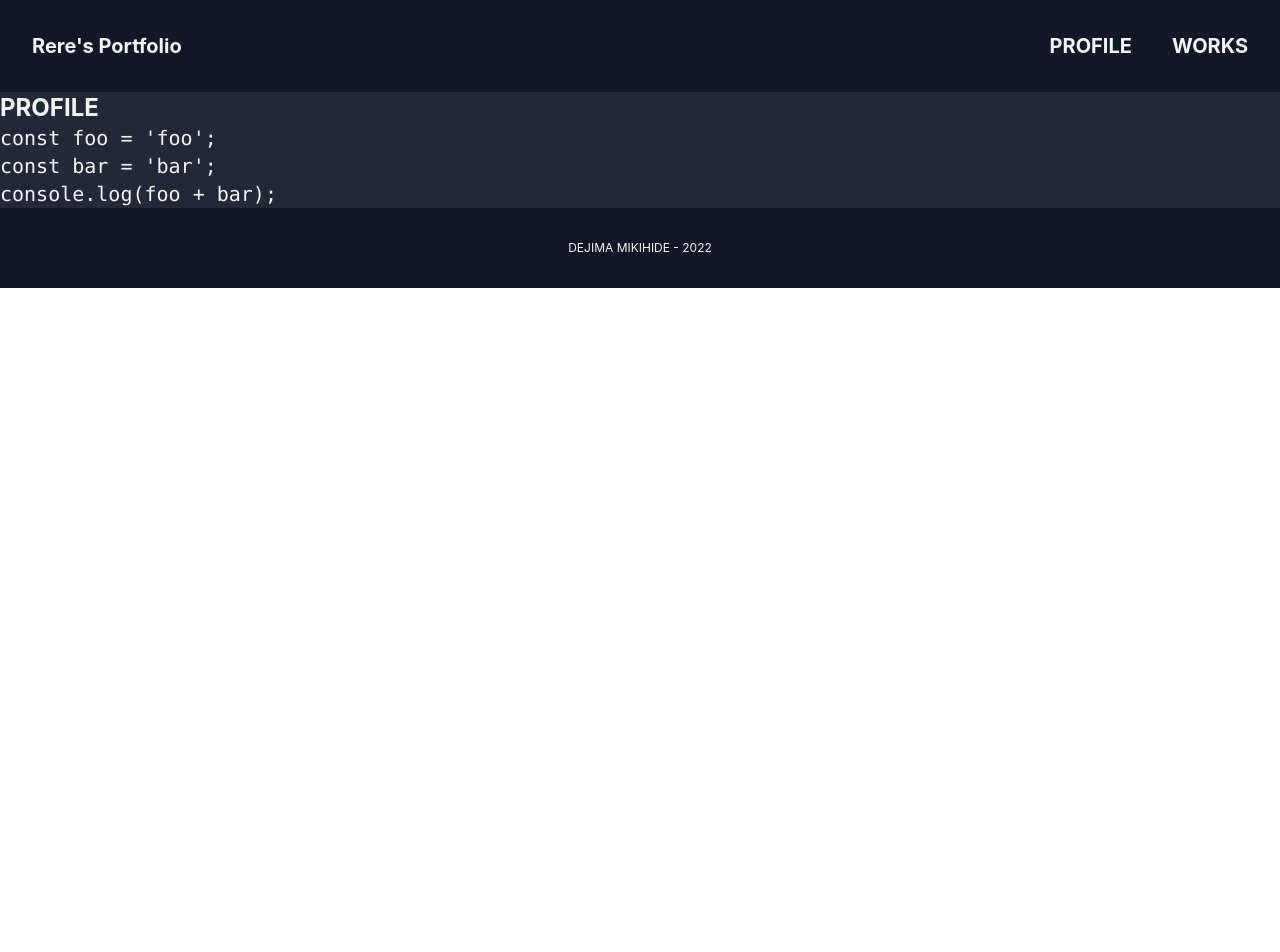
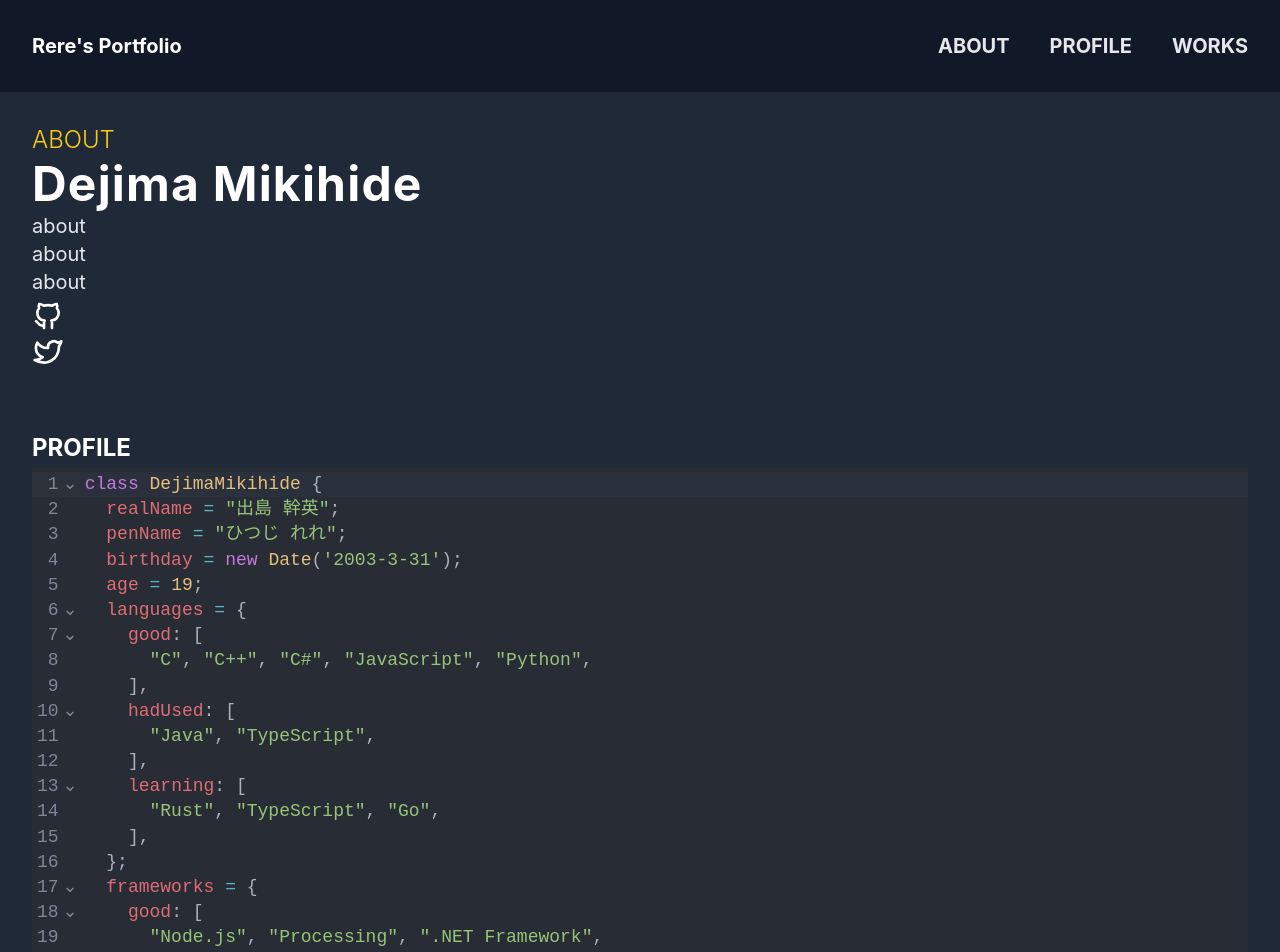
Before and after one commit to HitsujiRere/hitsujirere.github.io, a Next.js app: page / in a window 1280 px wide. Shown: the top 952 px of the page. Before the commit the page ends 800 px from the top, so only its background shows below. Built offline with nearby package versions, Linux system fonts and the light colour scheme.

Commit message:
Add react-codemirror

```diff
--- /dev/null
+++ b/components/About.tsx
@@ -0,0 +1,19 @@
+const About = () => {
+  return (
+    <div className="bg-gray-800 p-8">
+      <div className="mx-auto max-w-screen-xl space-y-1">
+        <h2 id="about" className="text-2xl font-light text-yellow-400">ABOUT</h2>
+        <p className="text-5xl tracking-wide font-bold text-white">Dejima Mikihide</p>
+        <div className="text-gray-200 text-xl">
+          <p>about</p>
+          <p>about</p>
+          <p>about</p>
+        </div>
+        <svg className="h-8 w-8 text-white" width="24" height="24" viewBox="0 0 24 24" strokeWidth="2" stroke="currentColor" fill="none" strokeLinecap="round" strokeLinejoin="round">  <path stroke="none" d="M0 0h24v24H0z"/>  <path d="M9 19c-4.286 1.35-4.286-2.55-6-3m12 5v-3.5c0-1 .099-1.405-.5-2 2.791-.3 5.5-1.366 5.5-6.04a4.567 4.567 0 0 0 -1.333 -3.21 4.192 4.192 0 00-.08-3.227s-1.05-.3-3.476 1.267a12.334 12.334 0 0 0 -6.222 0C6.462 2.723 5.413 3.023 5.413 3.023a4.192 4.192 0 0 0 -.08 3.227A4.566 4.566 0 004 9.486c0 4.64 2.709 5.68 5.5 6.014-.591.589-.56 1.183-.5 2V21" /></svg>
+        <svg className="h-8 w-8 text-white" width="24" height="24" viewBox="0 0 24 24" strokeWidth="2" stroke="currentColor" fill="none" strokeLinecap="round" strokeLinejoin="round">  <path stroke="none" d="M0 0h24v24H0z"/>  <path d="M22 4.01c-1 .49-1.98.689-3 .99-1.121-1.265-2.783-1.335-4.38-.737S11.977 6.323 12 8v1c-3.245.083-6.135-1.395-8-4 0 0-4.182 7.433 4 11-1.872 1.247-3.739 2.088-6 2 3.308 1.803 6.913 2.423 10.034 1.517 3.58-1.04 6.522-3.723 7.651-7.742a13.84 13.84 0 0 0 .497 -3.753C20.18 7.773 21.692 5.25 22 4.009z" /></svg>
+      </div>
+    </div>
+  );
+};
+
+export default About;
--- a/components/Code.tsx
+++ b/components/Code.tsx
@@ -1,12 +1,18 @@
-const Code = (props: {code: string, language: string}) => {
+import CodeMirror from '@uiw/react-codemirror';
+import { javascript } from '@codemirror/lang-javascript';
+
+import { EditorView } from "@codemirror/view"
+
+const Code = (props: {code: string}) => {
   return (
-    <div>
-      <pre>
-        <code className='text-xl text-gray-100'>
-          {props.code.trim()}
-        </code>
-      </pre>
-    </div>
+    <CodeMirror
+      value={props.code.trim()}
+      height='100%'
+      extensions={[javascript({ jsx: true, typescript: true })]}
+      theme='dark'
+      editable={false}
+      className='text-lg'
+    />
   );
 };
 
--- a/components/Footer.tsx
+++ b/components/Footer.tsx
@@ -1,7 +1,7 @@
 const Footer = () => {
   return (
     <header className="bg-gray-900 p-8 text-center">
-      <p className='text-xs text-gray-100'>DEJIMA MIKIHIDE - 2022</p>
+      <p className='text-xs text-gray-200'>DEJIMA MIKIHIDE - 2022</p>
     </header>
   );
 };
--- a/components/Header.tsx
+++ b/components/Header.tsx
@@ -4,19 +4,24 @@ const Header = () => {
   return (
     <header className="bg-gray-900 flex justify-between items-center p-8">
       <Link href='/'>
-        <a className='text-xl font-bold text-gray-100'>
+        <a className='text-xl font-bold text-white'>
           <h1>Rere{"'"}s Portfolio</h1>
         </a>
       </Link>
 
       <nav className='hidden md:flex gap-10'>
+        <Link href='/#about'>
+          <a className='text-xl font-bold text-gray-200'>
+            ABOUT
+          </a>
+        </Link>
         <Link href='/#profile'>
-          <a className='text-xl font-bold text-gray-100'>
+          <a className='text-xl font-bold text-gray-200'>
             PROFILE
           </a>
         </Link>
         <Link href='/#works'>
-          <a className='text-xl font-bold text-gray-100'>
+          <a className='text-xl font-bold text-gray-200'>
             WORKS
           </a>
         </Link>
--- a/components/Profile.tsx
+++ b/components/Profile.tsx
@@ -1,17 +1,96 @@
 import Code from './Code'
 
+const calcAge = (birthdate: Date) => {
+  const today = new Date();
+	const birthday = new Date(today.getFullYear(), birthdate.getMonth(), birthdate.getDate());
+	const age = today.getFullYear() - birthdate.getFullYear();
+	if (today >= birthday) {
+		return age;
+	} else {
+    return age - 1;
+  }
+}
+
+const birthday = new Date("2003-3-31");
+
+class DejimaMikihide {
+  realName = "出島 幹英";
+  penName = "ひつじ れれ";
+  birthday = new Date('2003-3-31');
+  age = 19;
+  languages = {
+    good: [
+      "C", "C++", "C#", "JavaScript", "Python",
+    ],
+    hadUsed: [
+      "Java", "TypeScript",
+    ],
+    learning: [
+      "Rust", "TypeScript", "Go",
+    ],
+  };
+  frameworks = {
+    good: [
+      "Node.js", "Processing", ".NET Framework",
+    ],
+    hadUsed: [
+      "Next.js",
+    ],
+  };
+  skills = {
+    competitiveProgramming: {
+      language: ["C++"],
+      AtCoder: {
+        user: "Deji",
+        highestRate: 1455,
+      }
+    }
+  };
+}
+
 const profile = `
-const foo = 'foo';
-const bar = 'bar';
-console.log(foo + bar);
+class DejimaMikihide {
+  realName = "出島 幹英";
+  penName = "ひつじ れれ";
+  birthday = new Date('2003-3-31');
+  age = 19;
+  languages = {
+    good: [
+      "C", "C++", "C#", "JavaScript", "Python",
+    ],
+    hadUsed: [
+      "Java", "TypeScript",
+    ],
+    learning: [
+      "Rust", "TypeScript", "Go",
+    ],
+  };
+  frameworks = {
+    good: [
+      "Node.js", "Processing", ".NET Framework",
+    ],
+    hadUsed: [
+      "Next.js",
+    ],
+  };
+  skills = {
+    competitiveProgramming: {
+      language: ["C++"],
+      AtCoder: {
+        user: "Deji",
+        highestRate: 1455,
+      }
+    }
+  };
+}
 `;
 
 const Profile = () => {
   return (
-    <div className='bg-gray-800'>
-      <div className='mx-auto max-w-screen-xl'>
-        <h1 className='text-2xl font-bold text-gray-100'>PROFILE</h1>
-        <Code code={profile} language='javascript' />
+    <div className='bg-gray-800 p-8'>
+      <div className='mx-auto max-w-screen-xl space-y-1'>
+        <h2 id="profile" className='text-2xl font-bold text-white'>PROFILE</h2>
+        <Code code={profile}/>
       </div>
     </div>
   );
--- /dev/null
+++ b/components/Works.tsx
@@ -0,0 +1,12 @@
+const Works = () => {
+  return (
+    <div className='bg-gray-800 p-8'>
+      <div className='mx-auto max-w-screen-xl space-y-1'>
+        <h2 id="works" className='text-2xl font-bold text-white'>WORKS</h2>
+        <p>works!!</p>
+      </div>
+    </div>
+  );
+};
+
+export default Works;
--- a/package.json
+++ b/package.json
@@ -9,6 +9,8 @@
     "lint": "next lint"
   },
   "dependencies": {
+    "@codemirror/lang-javascript": "^0.19.7",
+    "@uiw/react-codemirror": "^4.5.3",
     "next": "12.1.4",
     "react": "18.0.0",
     "react-dom": "18.0.0"
--- a/pages/index.tsx
+++ b/pages/index.tsx
@@ -1,7 +1,9 @@
 import type { NextPage } from 'next'
 import Head from 'next/head'
 import Header from '../components/Header'
+import About from '../components/About'
 import Profile from '../components/Profile'
+import Works from '../components/Works'
 import Footer from '../components/Footer'
 
 const Home: NextPage = () => {
@@ -16,7 +18,11 @@ const Home: NextPage = () => {
       <Header />
 
       <main>
+        <About />
+
         <Profile />
+
+        <Works />
       </main>
 
       <Footer />
--- a/styles/globals.css
+++ b/styles/globals.css
@@ -8,6 +8,8 @@ body {
   margin: 0;
   font-family: -apple-system, BlinkMacSystemFont, Segoe UI, Roboto, Oxygen,
     Ubuntu, Cantarell, Fira Sans, Droid Sans, Helvetica Neue, sans-serif;
+
+  @apply hide-scrollbar;
 }
 
 a {
```
Also changed, not shown: 1 other file (tests, documents, lock files or other folders).
